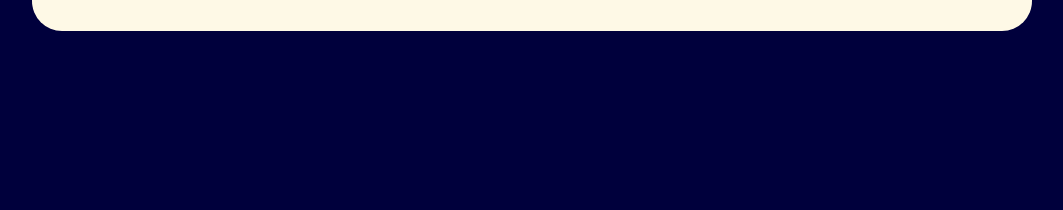
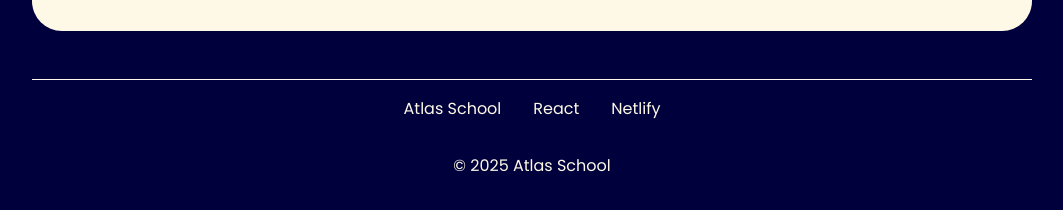
Before and after one commit to Sunnilu/atlas-react-and-jsx, a React (Vite) app: page / in a window 1280 px wide. Shown: the part 1011-1221 px from the top of the page, without its empty margins (108-1171 px from the left). Before the commit the page ends 1066 px from the top, so only its background shows below. Built offline with nearby package versions, Linux system fonts and the light colour scheme.

Commit message:
added footer

```diff
--- a/src/App.jsx
+++ b/src/App.jsx
@@ -3,6 +3,7 @@ import Header from './components/Header';
 import Section from './components/Section';
 import AboutMe from './components/AboutMe';
 import HelpfulResource from './components/HelpfulResource';
+import Footer from './components/Footer';
 
 function App() {
   return (
@@ -43,8 +44,11 @@ function App() {
         />
       </Section>
 
-      {/* About Me Section - moved to bottom */}
+      {/* About Me Section */}
       <AboutMe />
+
+      {/* Footer Section */}
+      <Footer />
     </div>
   );
 }
```
